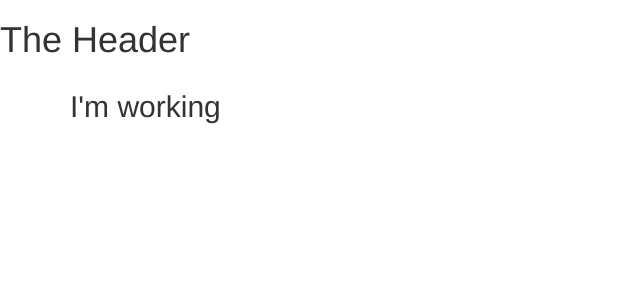
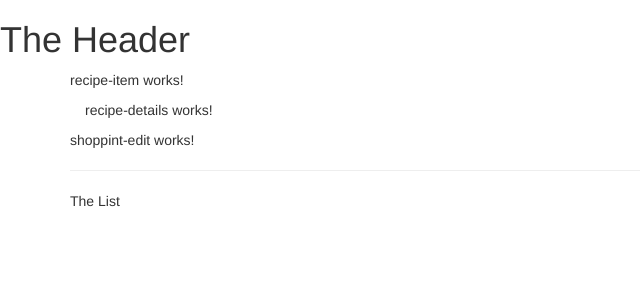
Before and after one commit to J-bit-web/recipe-app, an Angular app: page / in a window 1280 px wide. Shown: the top 300 px of the page, without its empty margins (0-640 px from the left). Built offline with nearby package versions, Linux system fonts and the light colour scheme.

Commit message:
using the components

```diff
--- a/src/app/app.component.html
+++ b/src/app/app.component.html
@@ -2,7 +2,8 @@
 <div class="container">
   <div class="row">
     <div class="col-md-12">
-      <h2>I'm working</h2>
+      <app-recipes></app-recipes>
+      <app-shopping-list></app-shopping-list>
     </div>
   </div>
 </div>
--- a/src/app/recipes/recipe-list/recipe-list.component.html
+++ b/src/app/recipes/recipe-list/recipe-list.component.html
@@ -1 +1 @@
-<p>recipe-list works!</p>
+<app-recipe-item></app-recipe-item>
--- a/src/app/recipes/recipes.component.html
+++ b/src/app/recipes/recipes.component.html
@@ -1 +1,8 @@
-<p>recipes works!</p>
+<div class="row">
+  <div class="col-md-5">
+    <app-recipe-list></app-recipe-list>
+    <div class="col-md-7">
+      <app-recipe-details></app-recipe-details>
+    </div>
+  </div>
+</div>
--- a/src/app/shopping-list/shopping-list.component.html
+++ b/src/app/shopping-list/shopping-list.component.html
@@ -1 +1,7 @@
-<p>shopping-list works!</p>
+<div class="row">
+  <div class="col-xs-10">
+    <app-shoppint-edit></app-shoppint-edit>
+    <hr>
+    <p>The List</p>
+  </div>
+</div>
--- a/tsconfig.json
+++ b/tsconfig.json
@@ -2,6 +2,8 @@
 {
   "compileOnSave": false,
   "compilerOptions": {
+    "forceConsistentCasingInFileNames": true,
+    "strict": true,
     "baseUrl": "./",
     "outDir": "./dist/out-tsc",
     "sourceMap": true,
```
